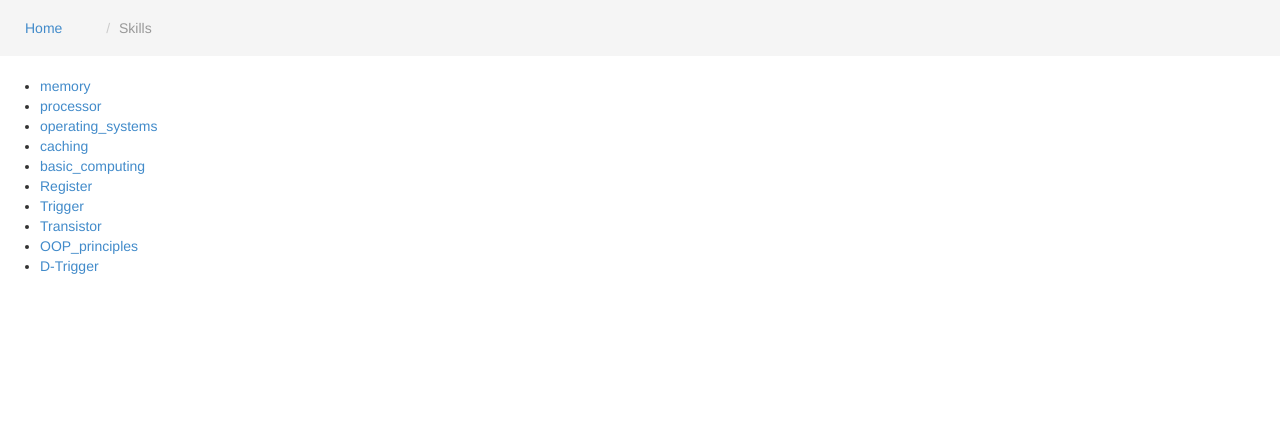
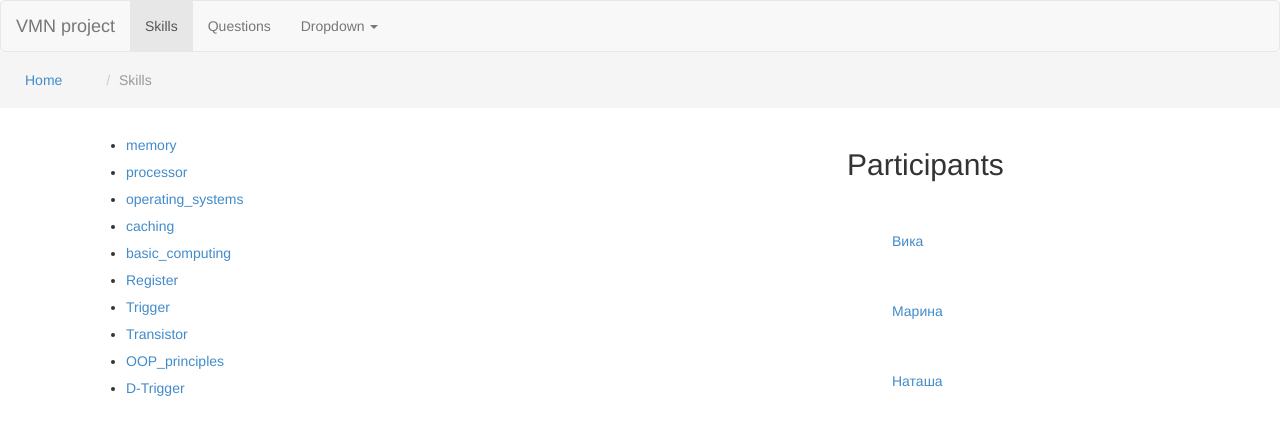
Before and after one commit to alexeymatveevp/vmn-project, a Django app: page /skills in a window 1280 px wide. Shown: the top 435 px of the page. Run offline with Django 3.2, Linux system fonts and the light colour scheme; data comes from the database, SQL or seed files in the repository; parts of the project's set-up code (start-up, migrations or seed data) failed here and were passed over; some libraries are stand-ins or nearby versions.

Commit message:
ui improvement

```diff
--- a/site/students/static/js/arrow.js
+++ b/site/students/static/js/arrow.js
@@ -1,4 +1,4 @@
-var TOP_OFFSET = -76
+var TOP_OFFSET = -76-56
 
 function renderArrows() {
     var ctx = document.getElementById('mainCanvas').getContext('2d');
--- a/site/students/static/js/script.js
+++ b/site/students/static/js/script.js
@@ -23,16 +23,19 @@ $(function() {
         $(this).parent().parent().find('li').removeClass('active')
         $(this).parent().addClass('active')
         toogleStudentProgress('Vika')
+        return false
     })
     $('#studentMarina').click(function() {
         $(this).parent().parent().find('li').removeClass('active')
         $(this).parent().addClass('active')
         toogleStudentProgress('Marina')
+        return false
     })
     $('#studentNatasha').click(function() {
         $(this).parent().parent().find('li').removeClass('active')
         $(this).parent().addClass('active')
         toogleStudentProgress('Natasha')
+        return false
     })
 })
 
@@ -64,12 +67,6 @@ function renderTree() {
         } else {
             $(this).css('left', 200 + 800 / getNodesAtLevel(this.id) * getIndexOnLevel(this.id))
         }
-        $(this).draggable({
-            drag: function(event, ui) {
-                //ui.position.left = x;
-                //ui.position.top = y;
-            }
-        });
     })
 
 }
--- a/site/students/static/js/style.css
+++ b/site/students/static/js/style.css
@@ -19,3 +19,13 @@
 .skill-block {
 	position: absolute;
 }
+nav.navbar {
+	margin: 0px;
+}
+div.row.centered {
+	width: 90%;
+	margin: auto;
+}
+.space-7 {
+	margin: 7px;
+}
--- /dev/null
+++ b/site/students/templates/head.html
@@ -0,0 +1,5 @@
+{% load staticfiles %}
+<script src="{% static "bower_components/jquery/jquery.min.js" %}"></script>
+<script src="{% static "bower_components/bootstrap/dist/js/bootstrap.js" %}"></script>
+<link rel="stylesheet" type="text/css" href="{% static "js/style.css" %}">
+<link rel="stylesheet" type="text/css" href="{% static "bower_components/bootstrap/dist/css/bootstrap.css" %}">
--- /dev/null
+++ b/site/students/templates/navbar.html
@@ -0,0 +1,26 @@
+<nav class="navbar navbar-default" role="navigation">
+	<!-- Brand and toggle get grouped for better mobile display -->
+	<div class="navbar-header">
+		<a class="navbar-brand" href="/">VMN project</a>
+	</div>
+
+	<!-- Collect the nav links, forms, and other content for toggling -->
+	<div class="collapse navbar-collapse" id="bs-example-navbar-collapse-1">
+		<ul class="nav navbar-nav">
+			<li {% if skills_page %}class="active"{% endif %}><a href="skills">Skills</a></li>
+			<li {% if questions_page %}class="active"{% endif %}><a href="questions">Questions</a></li>
+			<li class="dropdown">
+				<a href="#" class="dropdown-toggle" data-toggle="dropdown">Dropdown <b class="caret"></b></a>
+				<ul class="dropdown-menu">
+					<li><a href="#">Action</a></li>
+					<li><a href="#">Another action</a></li>
+					<li><a href="#">Something else here</a></li>
+					<li class="divider"></li>
+					<li><a href="#">Separated link</a></li>
+					<li class="divider"></li>
+					<li><a href="#">One more separated link</a></li>
+				</ul>
+			</li>
+		</ul>
+	</div>
+</nav>
--- a/site/students/templates/skill.html
+++ b/site/students/templates/skill.html
@@ -1,11 +1,10 @@
 {% load staticfiles %}
 <html>
 <head>
-  <script src="{% static "bower_components/jquery/jquery.min.js" %}"></script>
-  <link rel="stylesheet" type="text/css" href="{% static "js/style.css" %}">
-  <link rel="stylesheet" type="text/css" href="{% static "bower_components/bootstrap/dist/css/bootstrap.css" %}">
+	{% include "head.html" %}
 </head>
 <body>
+{% include "navbar.html" with skills_page="true" %}
 <div id="breadcrumbs" class="row">
 	<ol class="breadcrumb">
 		<li class="breadcrumb-part"><a href="/">Home</a></li>
@@ -28,6 +27,5 @@
 	</div>
 </div>
 </div>
-
 </body>
 </html>
--- a/site/students/templates/skills.html
+++ b/site/students/templates/skills.html
@@ -1,31 +1,33 @@
 {% load staticfiles %}
-<html>
 <head>
-  <script src="{% static "bower_components/jquery/jquery.min.js" %}"></script>
-  <script type="text/javascript" src="{% static "js/script.js" %}"></script>
-  <link rel="stylesheet" type="text/css" href="{% static "js/style.css" %}">
-  <link rel="stylesheet" type="text/css" href="{% static "bower_components/bootstrap/dist/css/bootstrap.css" %}">
+	{% include "head.html" %}
 </head>
 <body>
+{% include "navbar.html" with skills_page="true" %}
 <div id="breadcrumbs" class="row">
 	<ol class="breadcrumb">
 		<li class="breadcrumb-part"><a href="/">Home</a></li>
 		<li class="active breadcrumb-part">Skills</li>
 	</ol>
 </div>
-	<div class="row">
-		<div class="col-md-4">
+<div class="row centered">
+	<div class="col-md-8">
 		<ul>
 			{% for s in skills %}
-				<li>
+			<li class="space-7">
 				<a class="alert-link" href="/skill/{{ s }}">{{ s }}</a>
 			</li>
 			{% endfor %}
 		</ul>
 	</div>
-		<div class="col-md-8">
+	<div class="col-md-4">
+		<h2>Participants</h2>
+		<ul id="peoplePills"class="nav nav-pills nav-stacked">
+			<li><a id="studentVika" href="#">Вика</a></li>
+			<li><a id="studentMarina" href="#">Марина</a></li>
+			<li><a id="studentNatasha" href="#">Наташа</a></li>
+		</ul>
 	</div>
 </div>
-
 </body>
 </html>
```
Also changed, not shown: site/students/templates/index.html (+3 -16 lines), site/students/templates/questions.html (+12 -9 lines). Lines whose indentation alone changed are shown as unchanged.
